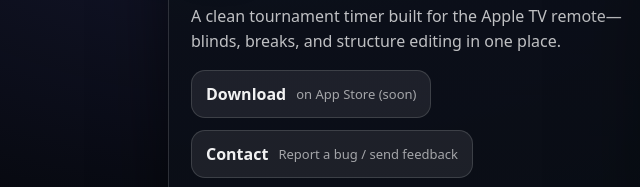
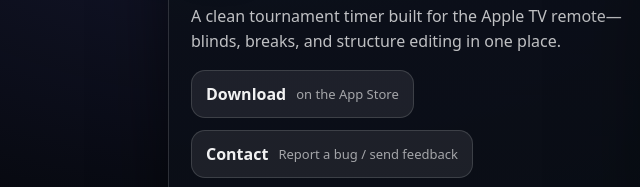
Before and after one commit to Diggelo/texas-hold-em-poker-timer-page, a plain HTML site: page index.html in a window 1280 px wide. Shown: the part 160-347 px from the top of the page, 0-640 px from the left. Drawn offline with Linux system fonts and the light colour scheme.

Commit message:
Endret appstore-knappen

```diff
--- a/index.html
+++ b/index.html
@@ -271,10 +271,13 @@
         </p>
 
         <div class="cta">
-          <!-- Placeholder: replace href when App Store URL is ready -->
-          <a class="btn" href="#" aria-disabled="true" onclick="return false;">
-            <strong>Download</strong> <span class="muted">on App Store (soon)</span>
-          </a>
+        <a class="btn"
+          href="https://apps.apple.com/app/texas-holdem-poker-timer/id6757738867"
+          target="_blank"
+          rel="noopener">
+          <strong>Download</strong> <span class="muted">on the App Store</span>
+        </a>
+
 
           <a class="btn" href="https://forms.gle/9Q4PDrDExeCHreUB6" target="_blank" rel="noopener">
             <strong>Contact</strong> <span class="muted">Report a bug / send feedback</span>
```
